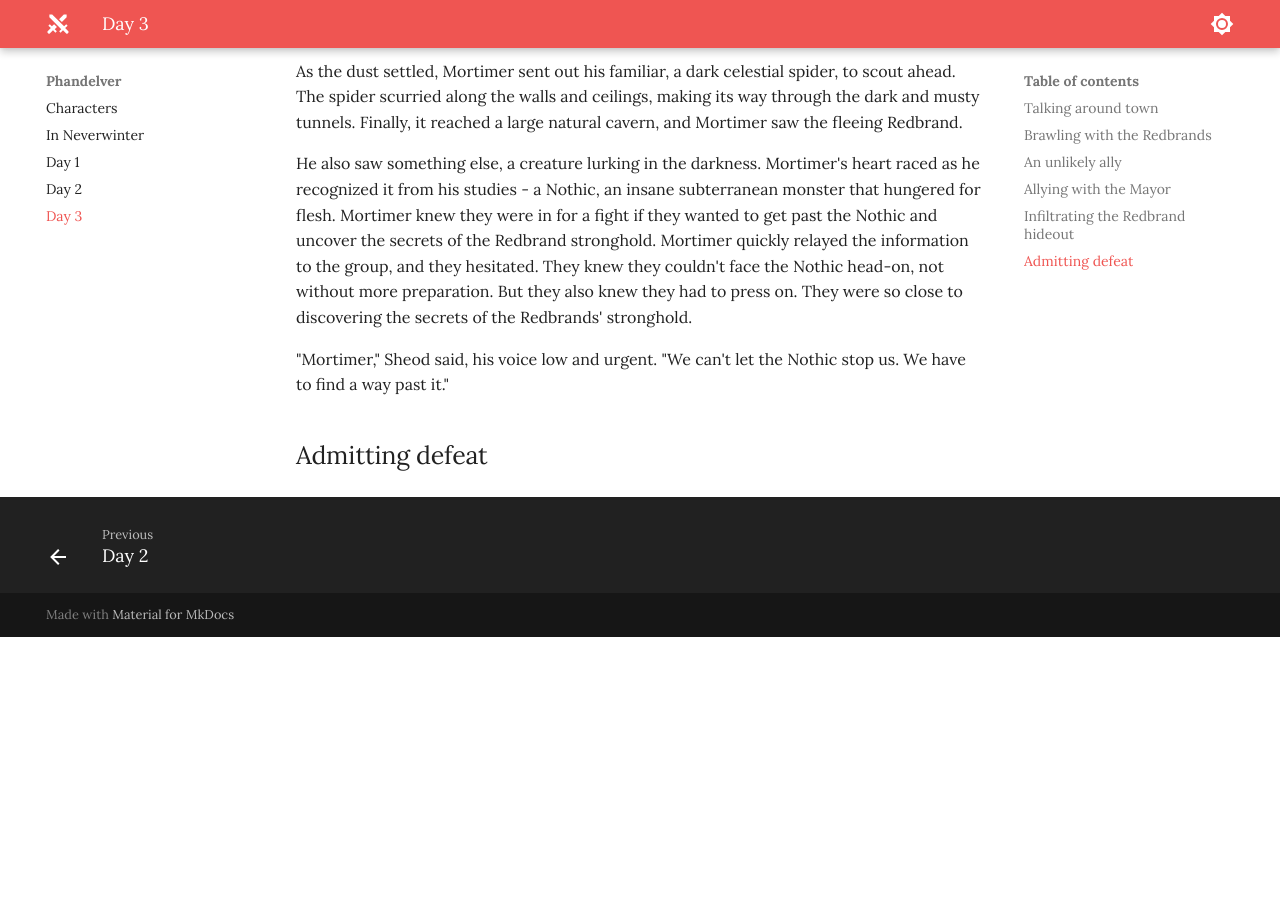
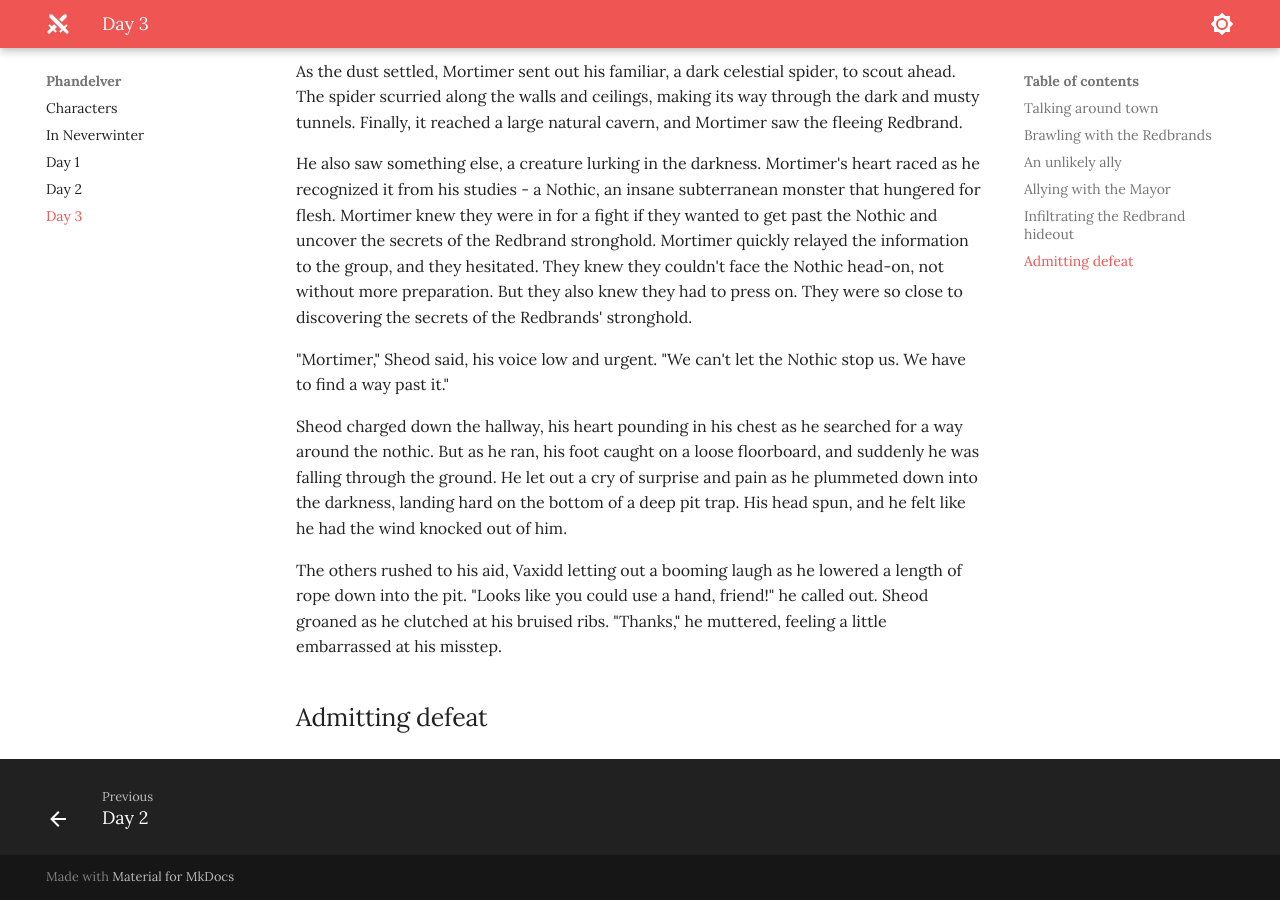
Before and after one commit to jonasmcferreira/adventures, an MkDocs documentation site: the page built from docs/phandelver/03.md, in a window 1280 px wide and 900 px high, scrolled down 7892 px. Built offline with MkDocs 1.6.1 and Material for MkDocs 9.7.7, drawn with Linux system fonts in a browser that asks for light colours; before the commit the page ends 8529 px from its top, so only the background shows below that.

Commit message:
modified docs/phandelver/03.md

```diff
--- a/docs/phandelver/03.md
+++ b/docs/phandelver/03.md
@@ -135,6 +135,10 @@ He also saw something else, a creature lurking in the darkness. Mortimer's heart
 
 "Mortimer," Sheod said, his voice low and urgent. "We can't let the Nothic stop us. We have to find a way past it."
 
+Sheod charged down the hallway, his heart pounding in his chest as he searched for a way around the nothic. But as he ran, his foot caught on a loose floorboard, and suddenly he was falling through the ground. He let out a cry of surprise and pain as he plummeted down into the darkness, landing hard on the bottom of a deep pit trap. His head spun, and he felt like he had the wind knocked out of him.
+
+The others rushed to his aid, Vaxidd letting out a booming laugh as he lowered a length of rope down into the pit. "Looks like you could use a hand, friend!" he called out. Sheod groaned as he clutched at his bruised ribs. "Thanks," he muttered, feeling a little embarrassed at his misstep.
+
 
 
 
```
